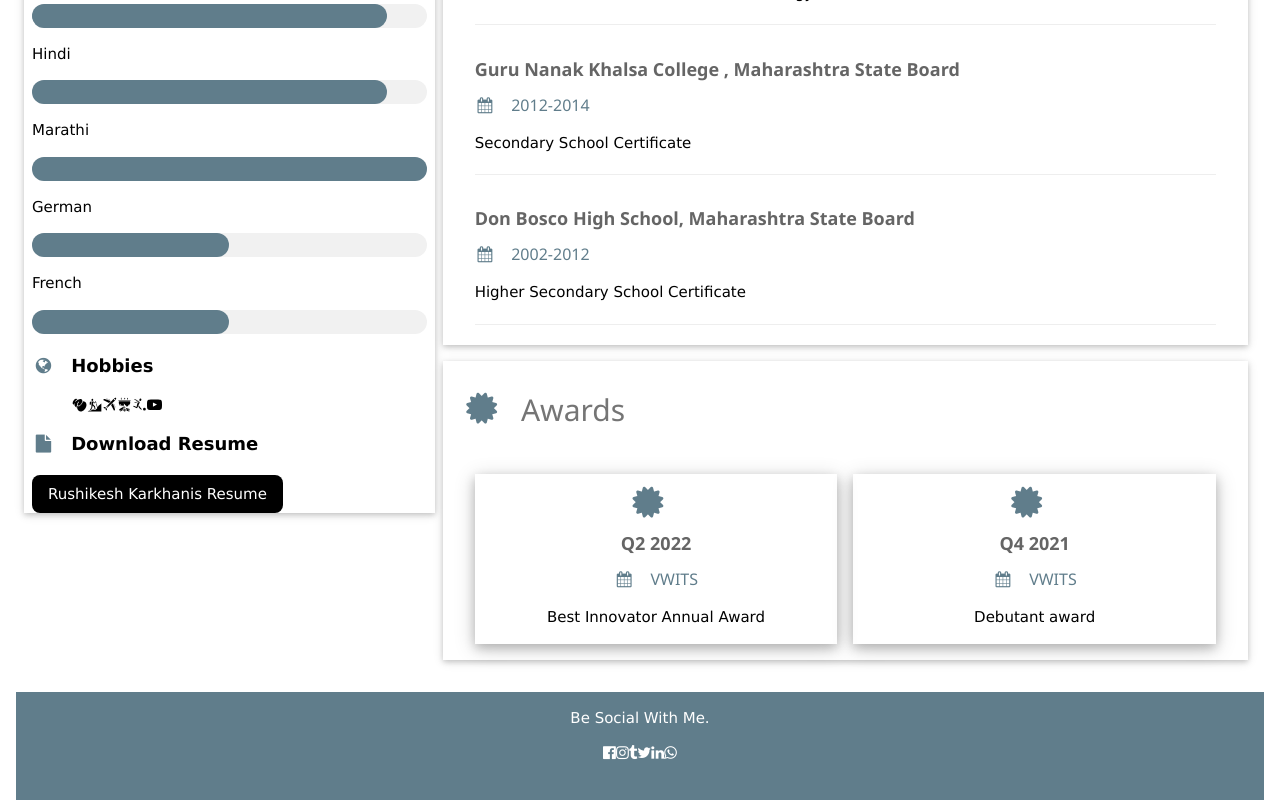
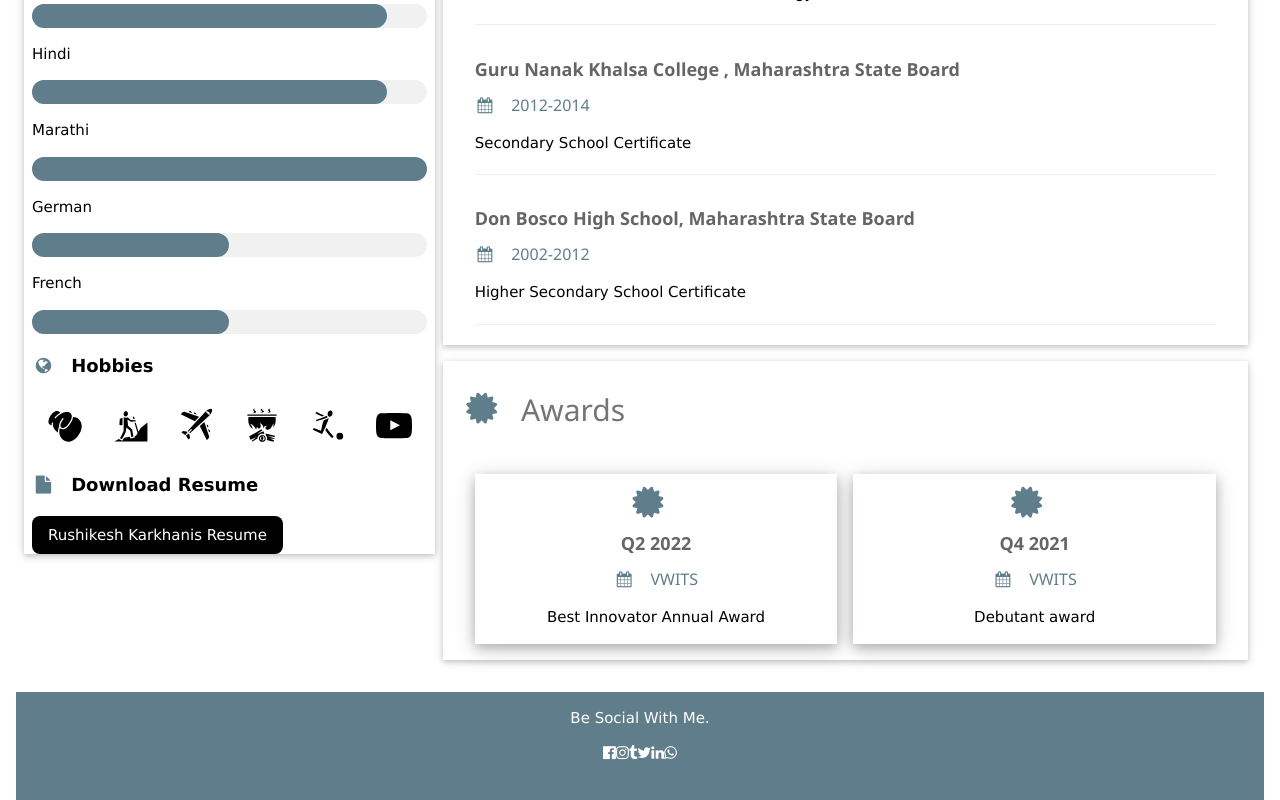
Before and after one commit to rushikeshkarkhanis/resume, a React (Create React App) app: page / in a window 1280 px wide. Shown: the part 1760-2560 px from the top of the page. Built offline with nearby package versions, Linux system fonts and the light colour scheme.

Commit message:
Resume like

```diff
--- a/src/component/awards/Awards.js
+++ b/src/component/awards/Awards.js
@@ -8,8 +8,6 @@ function Awards({ resume }) {
                     <i className="fa fa-certificate fa-fw w3-margin-right w3-xxlarge w3-text-blue-grey"></i>Awards
                 </h2>
                 <div class="w3-row-padding">
-
-
                     {resume.resumeData.profile.rewards.map((rwd, i) => {
                         return (
                             <>
@@ -28,8 +26,6 @@ function Awards({ resume }) {
                             </>
                         );
                     })
-
-
                     }</div>
             </div>
         </>
--- a/src/component/hobbies/Hobbies.js
+++ b/src/component/hobbies/Hobbies.js
@@ -9,14 +9,38 @@ const Hobbies = () => {
           <i className="fa fa-globe fa-fw w3-margin-right w3-text-blue-grey"></i>Hobbies
         </b>
       </p>
-      <ul>
+      <div class="w3-row">
+        <div class="w3-col s2  w3-center">
+          <h1>
             <GiBoxingGlove />
+          </h1>
+        </div>
+        <div class="w3-col s2 w3-center">
+          <h1>
             <GiHiking />
+          </h1>
+        </div>
+        <div class="w3-col s2 w3-center">
+          <h1>
             <GiCommercialAirplane />
+          </h1>
+        </div>
+        <div class="w3-col s2  w3-center">
+          <h1>
             <GiCampCookingPot />
+          </h1>
+        </div>
+        <div class="w3-col s2 w3-center">
+          <h1>
             <GiSoccerKick />
+          </h1>
+        </div>
+        <div class="w3-col s2 w3-center">
+          <h1>
             <GrYoutube />
-      </ul>
+          </h1>
+        </div>
+      </div>
     </>
   );
 };
```
Lines whose indentation alone changed are shown as unchanged.
